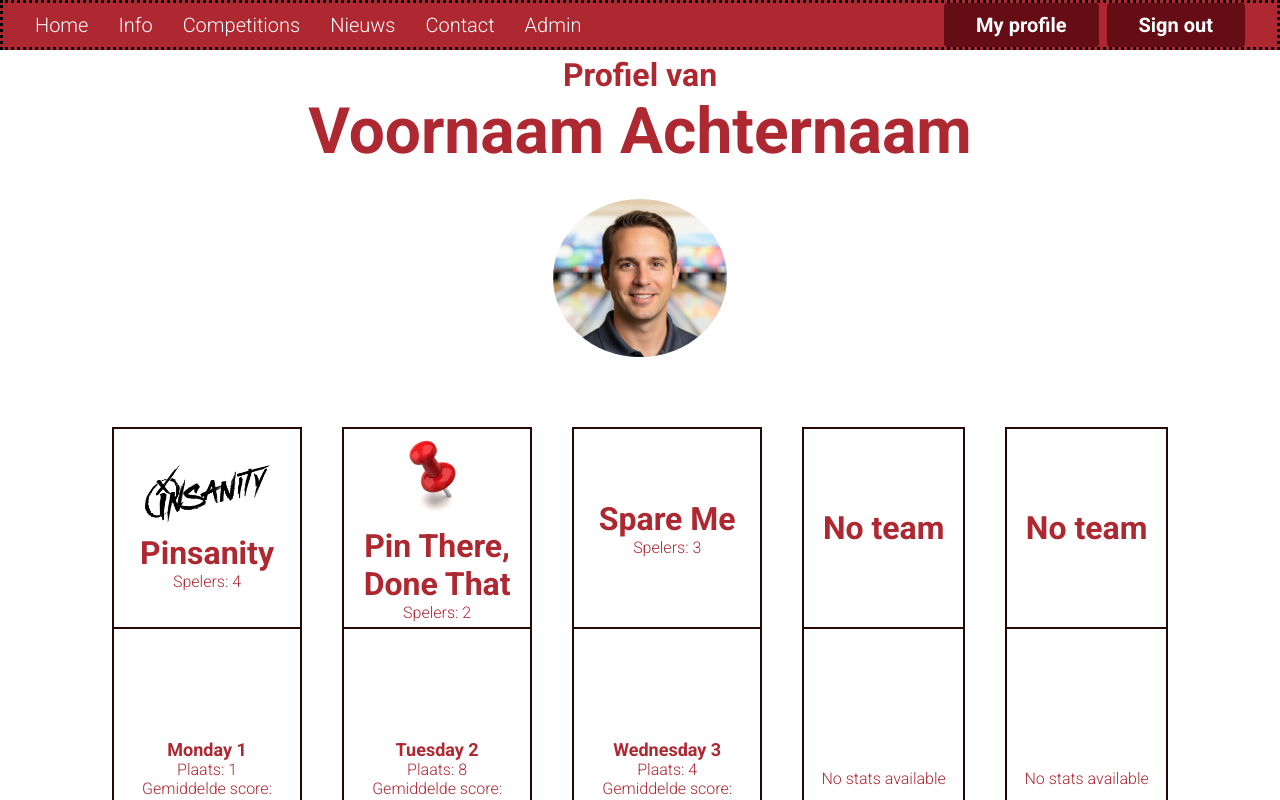
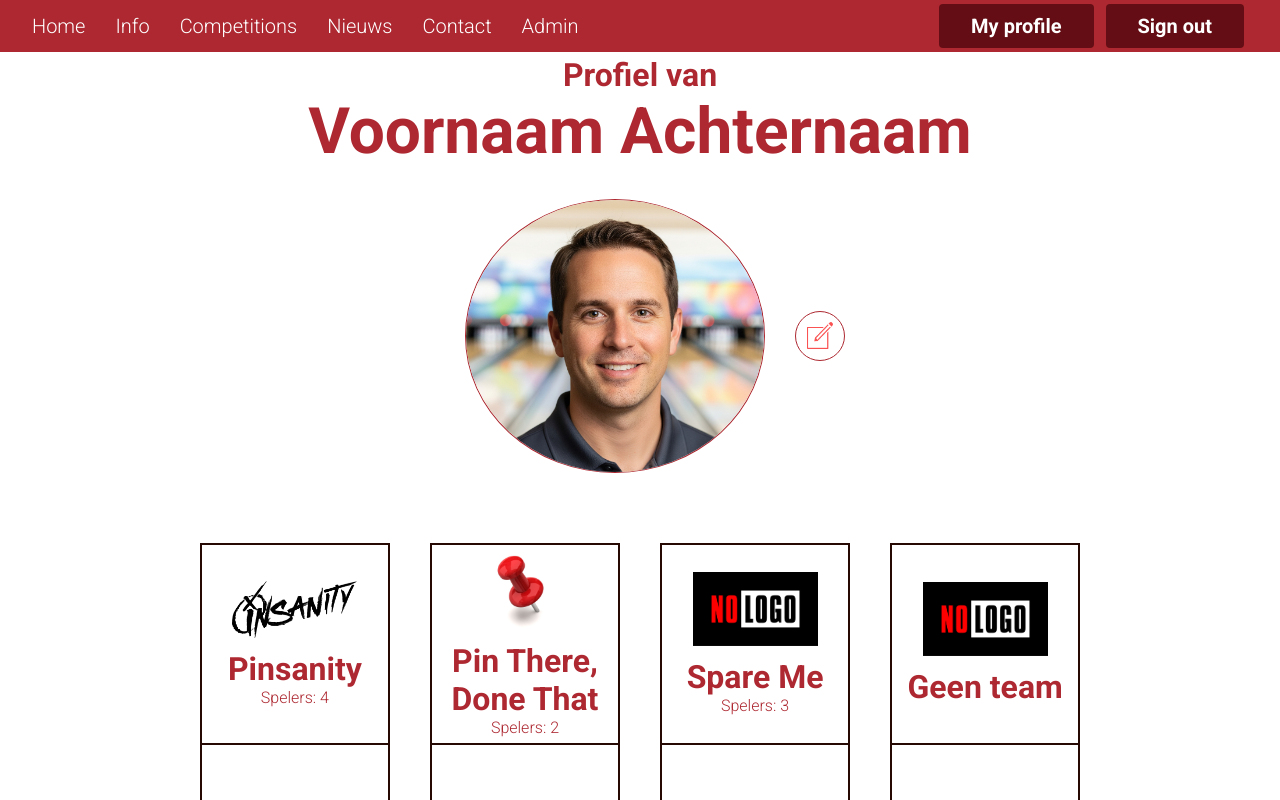
Before and after one commit to Bas-SDR/pinpoint-frontend, a React (Vite) app: page / in a window 1280 px wide. Both pictures are taken after a click on the button "Log in". Shown: the top 800 px of the page. Built offline with nearby package versions, Linux system fonts and the light colour scheme.

Commit message:
Finished concept of profile page, modify links once connected with backend

```diff
--- a/src/App.css
+++ b/src/App.css
@@ -30,6 +30,12 @@ main {
 
 .content {
   margin: 32px;
+}
+
+nav a,
+nav a:visited,
+nav a:active {
+  color: #ffffff;
 }
 
 /*////////////////////////
--- a/src/components/navBar/NavBar.css
+++ b/src/components/navBar/NavBar.css
@@ -1,8 +1,4 @@
-nav a,
-nav a:visited,
-nav a:active {
-    color: #ffffff;
-}
+
 
 button {
     border-radius: 4px;
@@ -21,7 +17,6 @@ button + button {
 .navbar-outer-box {
     background-color: #AD2831;
     display: flex;
-    border: dotted black;
     flex-direction: row;
     justify-content: space-between;
     padding: 4px 8px;
@@ -62,6 +57,7 @@ button {
     text-align: center;
     font-size: 12px;
     padding: 4px 6px;
+    margin: 4px;
 }
 
 .default-link {
@@ -70,6 +66,10 @@ button {
 
 .active-link {
     border-bottom: 2px solid #ffffff;
+}
+
+.default-link:hover {
+    border-bottom: 2px solid #38040E;
 }
 
 @media screen and (min-width: 768px) {
--- a/src/components/playerCard/PlayerCard.css
+++ b/src/components/playerCard/PlayerCard.css
@@ -7,5 +7,13 @@
     min-height: 300px;
     border: 1px solid #250902;
     padding: 15px;
+}
 
+.competition-link {
+    color: #AD2831;
+    text-decoration: none; /
 }
+
+.competition-link:hover {
+    color: #640D14;
+}
--- a/src/components/playerCard/PlayerCard.jsx
+++ b/src/components/playerCard/PlayerCard.jsx
@@ -1,9 +1,10 @@
 import './PlayerCard.css';
+import {Link} from "react-router-dom";
 
 function PlayerCard({competition, ranking, averageScore }) {
     return (
         <div className="player-card">
-            {competition !== "" ? <h3>{competition}</h3> : <p>No stats available</p>}
+            {competition !== "" ? <Link to={`/competitions/${competition}`} className="competition-link"> <h3>{competition}</h3> </Link>: <p>Geen statistieken beschikbaar</p>}
             {ranking !== "" ? <p>Plaats: {ranking}</p> : null}
             {averageScore !== "" ? <p>Gemiddelde score: {averageScore}</p> : null}
         </div>
--- a/src/components/teamCard/TeamCard.css
+++ b/src/components/teamCard/TeamCard.css
@@ -12,6 +12,7 @@
 }
 
 .team-logo {
+    display: flex;
     max-width: 100px;
     height: auto;
     max-height: 60px;
--- a/src/components/teamCard/TeamCard.jsx
+++ b/src/components/teamCard/TeamCard.jsx
@@ -1,7 +1,7 @@
-import './TeamCard.css';
-
 import React from "react";
 import "./TeamCard.css";
+import noLogo from "../../assets/teamlogo/nologo.png";
+import {Link} from "react-router-dom";
 
 const images = import.meta.glob("../../assets/teamlogo/*.{png,jpg,jpeg,svg}", { eager: true });
 
@@ -16,11 +16,14 @@ function TeamCard({ teamId, teamName, teamPlayers }) {
         <div
             className="team-card"
         >
-            {logoImage && (
+            {logoImage ?
+                <Link to={`/teams/${teamId}`}>
                 <img className="team-logo" src={logoImage} alt={`${teamName} logo`} />
-            )}
-            {teamName ? <h2>{teamName}</h2> : <h2>No team</h2>}
-            {teamPlayers ? <p>Spelers: {teamPlayers}</p> : null}
+                </Link>
+                :
+                <img className="team-logo" src={noLogo} alt="No logo"/>}
+            {teamName ? <h2>{teamName}</h2> : <h2>Geen team</h2>}
+            {teamPlayers && <p>Spelers: {teamPlayers}</p>}
         </div>
     );
 }
--- a/src/main.jsx
+++ b/src/main.jsx
@@ -9,7 +9,7 @@ createRoot(document.getElementById('root')).render(
     <StrictMode>
         <Router>
             <AuthContextProvider>
-            <App/>
+                <App/>
             </AuthContextProvider>
         </Router>
     </StrictMode>,
--- a/src/pages/profilePage/Profile.css
+++ b/src/pages/profilePage/Profile.css
@@ -8,9 +8,10 @@
 .image-container img {
     border-radius: 50%;
     width: 15%;
-    min-width: 150px;
+    min-width: 300px;
     height: auto;
     flex-shrink: 0;
+    border: #AD2831 solid 1px;
 }
 
 .team-collection {
@@ -37,3 +38,35 @@
     flex-grow: 1;
     flex-shrink: 0;
 }
+
+.outer-profile-container {
+    display: flex;
+    flex-direction: row;
+    justify-content: center;
+    align-items: center;
+    flex-shrink: 1;
+}
+
+.inner-profile-container {
+    display: flex;
+    flex-direction: row;
+    width: 250px;
+    justify-content: center;
+    align-items: center;
+}
+
+.modify-symbol {
+    display: flex;
+    justify-content: center;
+    align-items: center;
+    width: 50px;
+    height: 50px;
+    border-radius: 50%;
+    border: 1px solid #AD2831;
+    flex-shrink: 0;
+}
+
+.modify-symbol img {
+    width: 60%;
+    height: auto;
+}
--- a/src/pages/profilePage/Profile.jsx
+++ b/src/pages/profilePage/Profile.jsx
@@ -1,18 +1,37 @@
 import './Profile.css';
 import profilePic from "../../assets/profile-pic-man1.png"
+import modifySymbol from "../../assets/modify-symbol.png"
 import TeamCard from "../../components/teamCard/TeamCard.jsx";
 import PlayerCard from "../../components/playerCard/PlayerCard.jsx";
 import StatsCard from "../../components/statsCard/StatsCard.jsx";
+import React, {useContext} from 'react';
+import {AuthContext} from "../../context/AuthContext.jsx";
+import {Link} from "react-router-dom";
 
 function Profile() {
+    const {isAuth} = useContext(AuthContext);
+
     return (
         <>
             <h2>Profiel van</h2>
             <h1>Voornaam Achternaam</h1>{/*TODO Add first and last name from JWT token*/}
-            <span className="image-container">
-            <img src={profilePic} alt="photo of player"/>
-            </span>
+            <div className="outer-profile-container">
+                <div className="inner-profile-container">
+                    <span className="image-container">
+                    <img src={profilePic} alt="photo of player"/>
+                    </span>
+                    {isAuth &&
+                        //     TODO Replace isAuth with username verification
+
+                        <Link to={`/profile/${1}/edit`} className="modify-symbol">
+                            <img src={modifySymbol} alt="wrench symbol"/>
+                        </Link>
+                    // TODO Replace profile ID with ID from database, and modify to logical link
+                    }
+                </div>
+            </div>
             <div className="team-collection">
+                {/*TODO Add mapping from database instead of hardcoded*/}
                 <div className="team">
                     <TeamCard
                         teamId="1"
@@ -20,7 +39,7 @@ function Profile() {
                         teamPlayers="4"
                     />
                     <PlayerCard
-                        competition="Monday 1"
+                        competition="Maandag 1"
                         ranking="1"
                         averageScore="150"
                     />
@@ -32,7 +51,7 @@ function Profile() {
                         teamPlayers="2"
                     />
                     <PlayerCard
-                        competition="Tuesday 2"
+                        competition="Dinsdag 2"
                         ranking="8"
                         averageScore="120"
                     />
@@ -44,7 +63,7 @@ function Profile() {
                         teamPlayers="3"
                     />
                     <PlayerCard
-                        competition="Wednesday 3"
+                        competition="Woensdag 3"
                         ranking="4"
                         averageScore="170"
                     />
```
Also changed, not shown: src/assets/modify-symbol.png (added), src/assets/teamlogo/nologo.png (added).
